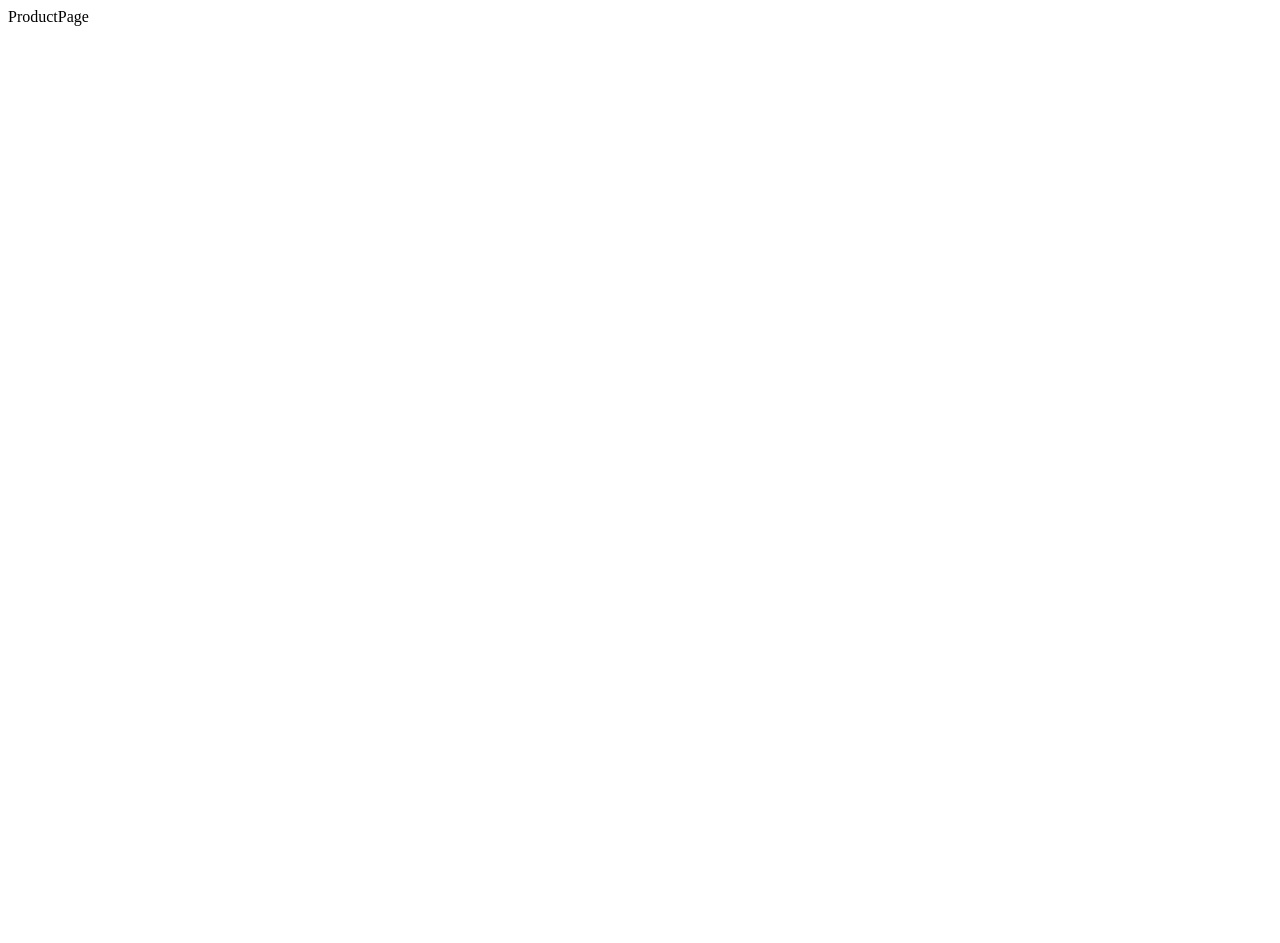
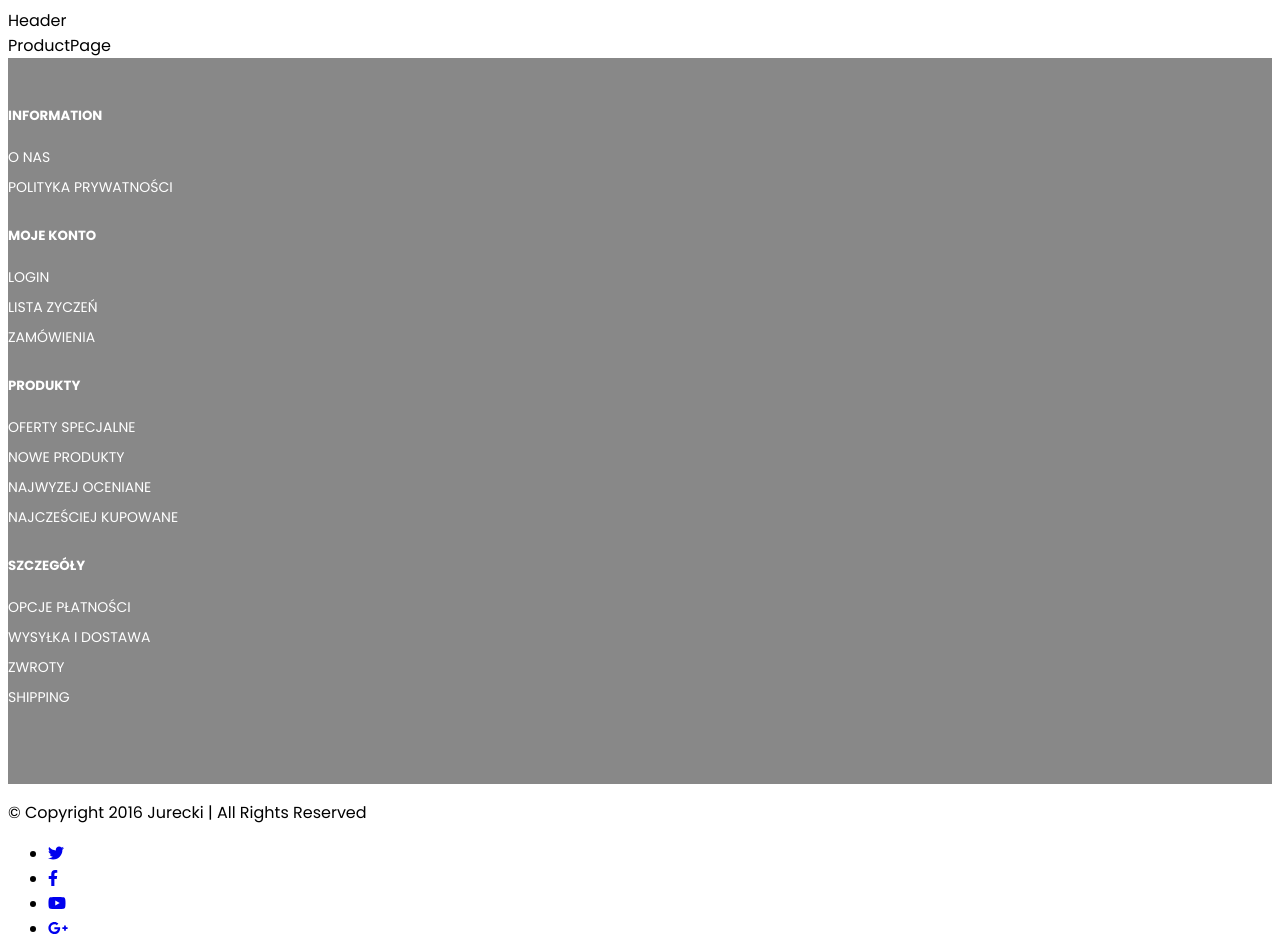
Before and after one commit to jurecki/amigurumi, a React (Create React App) app: page /product in a window 1280 px wide. Shown: the top 943 px of the page. Before the commit the page ends 800 px from the top, so only its background shows below. Built offline with nearby package versions, Linux system fonts and the light colour scheme.

Commit message:
Footer added

```diff
--- a/package.json
+++ b/package.json
@@ -3,6 +3,9 @@
   "version": "0.1.0",
   "private": true,
   "dependencies": {
+    "@fortawesome/fontawesome-svg-core": "^1.2.28",
+    "@fortawesome/free-brands-svg-icons": "^5.13.0",
+    "@fortawesome/react-fontawesome": "^0.1.10",
     "@testing-library/jest-dom": "^4.2.4",
     "@testing-library/react": "^9.3.2",
     "@testing-library/user-event": "^7.1.2",
@@ -15,6 +18,7 @@
     "node-sass": "^4.14.1",
     "npm-run-all": "^4.1.5",
     "react": "^16.13.1",
+    "react-bootstrap": "^1.0.1",
     "react-dom": "^16.13.1",
     "react-redux": "^7.2.0",
     "react-router-dom": "^5.2.0",
--- /dev/null
+++ b/src/App.scss
@@ -0,0 +1 @@
+@import "~bootstrap/scss/bootstrap";
--- /dev/null
+++ b/src/components/layout/Footer/Footer.js
@@ -0,0 +1,137 @@
+import React from 'react';
+import PropTypes from 'prop-types';
+import styles from './Footer.module.scss';
+import { FontAwesomeIcon } from '@fortawesome/react-fontawesome';
+import {
+  faTwitter,
+  faFacebookF,
+  faYoutube,
+  faGooglePlusG,
+  faLinkedinIn,
+  faPinterestP,
+} from '@fortawesome/free-brands-svg-icons';
+
+
+const Footer = () => {
+  return (
+    <footer className={styles.root}>
+      <div className={styles.footerMenu}>
+        <div className='container'>
+          <div className='row'>
+            <div className='col-xs-1 col-sm-6 col-lg-3'>
+              <div className={styles.menuWrapper}>
+                <h5>Information</h5>
+                <ul>
+                  <li>
+                    <a href='#'>O nas</a>
+                  </li>
+                  <li>
+                    <a href='#'>Polityka Prywatności</a>
+                  </li>
+                </ul>
+              </div>
+              <div className='col-xs-1 col-sm-6 col-lg-3'>
+                <div className={styles.menuWrapper}>
+                  <h5>Moje Konto</h5>
+                  <ul>
+                    <li>
+                      <a href='#'>Login</a>
+                    </li>
+                    <li>
+                      <a href='#'>Lista zyczeń</a>
+                    </li>
+                    <li>
+                      <a href='#'>Zamówienia</a>
+                    </li>
+                  </ul>
+                </div>
+              </div>
+              <div className='col-xs-1 col-sm-6 col-lg-3'>
+                <div className={styles.menuWrapper}>
+                  <h5>Produkty</h5>
+                  <ul>
+                    <li>
+                      <a href='#'>Oferty specjalne</a>
+                    </li>
+                    <li>
+                      <a href='#'>Nowe produkty</a>
+                    </li>
+                    <li>
+                      <a href='#'>Najwyzej oceniane</a>
+                    </li>
+                    <li>
+                      <a href='#'>Najcześciej kupowane</a>
+                    </li>
+                  </ul>
+                </div>
+              </div>
+              <div className='col-sx-1 col-sm-6 col-lg-3'>
+                <div className={styles.menuWrapper}>
+                  <h5>Szczegóły</h5>
+                  <ul>
+                    <li>
+                      <a href='#'>Opcje płatności</a>
+                    </li>
+                    <li>
+                      <a href='#'>Wysyłka i dostawa</a>
+                    </li>
+                    <li>
+                      <a href='#'>Zwroty</a>
+                    </li>
+                    <li>
+                      <a href='#'>Shipping</a>
+                    </li>
+                  </ul>
+                </div>
+              </div>
+            </div>
+          </div>
+        </div>
+      </div>
+      <div className={styles.bottomBar}>
+        <div className='container'>
+          <div className={'col text-center order-lg-2 order-md-1 ' + styles.copyright}>
+            <p>© Copyright 2016 Jurecki | All Rights Reserved</p>
+          </div>
+          <div className={'col text-right order-lg-3 order-md-3 ' + styles.socialMedia}>
+            <ul>
+              <li>
+                <a href='#'>
+                  <FontAwesomeIcon icon={faTwitter}>Twitter</FontAwesomeIcon>
+                </a>
+              </li>
+              <li>
+                <a href='#'>
+                  <FontAwesomeIcon icon={faFacebookF}>Facebook</FontAwesomeIcon>
+                </a>
+              </li>
+              <li>
+                <a href='#'>
+                  <FontAwesomeIcon icon={faYoutube}>YouTube</FontAwesomeIcon>
+                </a>
+              </li>
+              <li>
+                <a href='#'>
+                  <FontAwesomeIcon icon={faGooglePlusG}>Google Plus</FontAwesomeIcon>
+                </a>
+              </li>
+              <li>
+                <a href='#'>
+                  <FontAwesomeIcon icon={faLinkedinIn}>LinkedIn</FontAwesomeIcon>
+                </a>
+              </li>
+              <li>
+                <a href='#'>
+                  <FontAwesomeIcon icon={faPinterestP}>Pinterest</FontAwesomeIcon>
+                </a>
+              </li>
+            </ul>
+          </div>
+        </div>
+      </div>
+    </footer>
+  );
+};
+
+
+export default Footer;
--- /dev/null
+++ b/src/components/layout/Footer/Footer.module.scss
@@ -0,0 +1,48 @@
+@import "../../../styles/settings.scss";
+
+.root {
+  .footerMenu {
+    background-color: $footer-bg;
+    padding: 3rem 0;
+
+    .menuWrapper {
+      h5 {
+        color: #ffff;
+        text-transform: uppercase;
+        margin: 0 0 1rem 0;
+      }
+    }
+
+    ul {
+      list-style: none;
+      padding: 0;
+      margin: 0 0 1.5rem 0;
+      text-transform: uppercase;
+
+      li {
+
+        a {
+          font-size:  14px;
+          line-height: 30px;
+          color:  #ffff;
+          text-decoration: none;
+          &:hover {
+            color: $primary;
+          }
+        }
+      }
+    }
+  }
+
+  .bottomBar {
+
+    .copyright {
+
+    }
+
+    .socialMedia {
+
+    }
+
+  }
+}
--- a/src/components/layout/Header/Header.js
+++ b/src/components/layout/Header/Header.js
@@ -0,0 +1,9 @@
+import React from 'react';
+
+const Header = () => (
+  <div>
+    Header
+  </div>
+);
+
+export default Header;
--- a/src/components/layout/MainLayout/MainLayout.js
+++ b/src/components/layout/MainLayout/MainLayout.js
@@ -1,13 +1,18 @@
 import React from 'react';
 import PropTypes from 'prop-types';
+import Header from '../Header/Header';
+import Footer from '../Footer/Footer';
 
-const MainLayout = ({children}) => {
+const MainLayout = ({ children }) => {
   return (
     <div>
+      <Header />
       {children}
+      <Footer />
     </div>
   );
 };
+
 
 MainLayout.propTypes = {
   children: PropTypes.node,
--- a/src/index.js
+++ b/src/index.js
@@ -3,7 +3,7 @@ import ReactDOM from 'react-dom';
 import App from './App';
 import * as serviceWorker from './serviceWorker';
 
-ReactDOM.render(<App />,document.getElementById('root'));
+ReactDOM.render(<App />, document.getElementById('root'));
 
 // If you want your app to work offline and load faster, you can change
 // unregister() to register() below. Note this comes with some pitfalls.
--- /dev/null
+++ b/src/styles/bootstrap.scss
@@ -0,0 +1,3 @@
+@import "./settings.scss";
+
+@import "~bootstrap/scss/bootstrap";
--- a/src/styles/global.scss
+++ b/src/styles/global.scss
@@ -1 +1,7 @@
-@import 'settings.scss'
+@import "./settings.scss";
+
+@import url("https://fonts.googleapis.com/css?family=Poppins:100,200,300,400,500,600,700,800,900");
+
+body {
+  font-family: "Poppins", sans-serif;
+}
--- a/src/styles/settings.scss
+++ b/src/styles/settings.scss
@@ -1 +1,10 @@
 $base-size: 12px;
+
+$footer-claim-bg: #2a2a2a;
+$footer-bg: #888888;
+
+$primary: #f4c3bc;
+
+$text-color: #2a2a2a;
+
+$form-border-color: #292929;
```
Also changed, not shown: src/App.js (+6 -4 lines), 2 other files (tests, documents, lock files or other folders).
